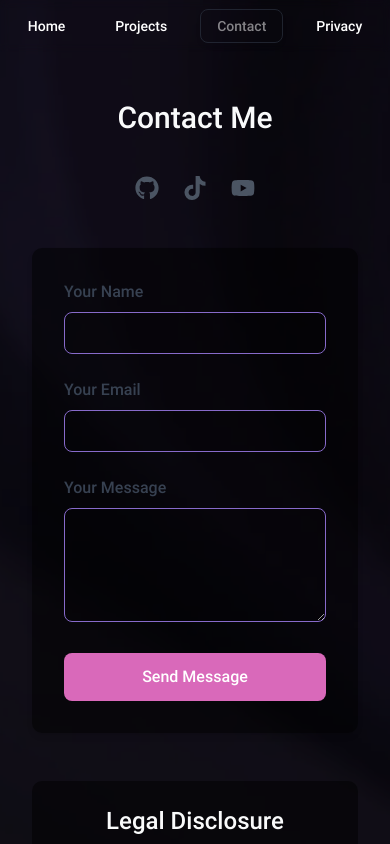
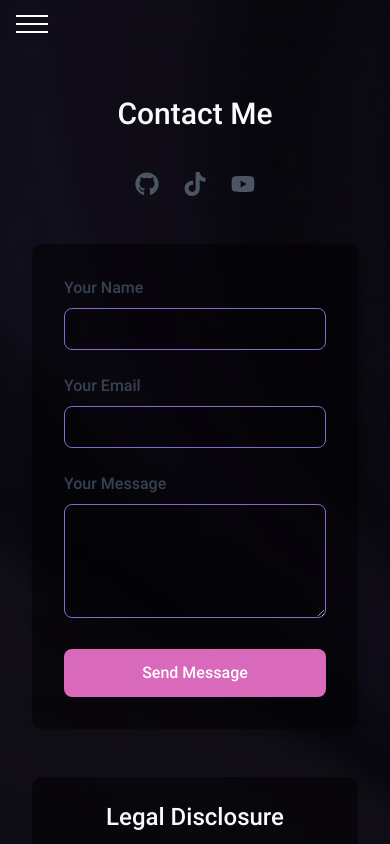
Before and after one commit to tonyharyanto7/tonyharyanto, a Next.js app: page /contact in a window 390 px wide. Shown: the top 844 px of the page. Built offline with nearby package versions, Linux system fonts and the light colour scheme.

Commit message:
feat: hamburger menu - seperate mobile navigation

```diff
--- a/src/components/ui/navbar.jsx
+++ b/src/components/ui/navbar.jsx
@@ -1,11 +1,3 @@
-/**
- * Portfolio
- * Copyright (C) 2024 Maxim (https://github.com/max1mde)
- *
- * This program is free software: you can redistribute it and/or modify
- * it under the terms of the GNU Affero General Public License as published
- * by the Free Software Foundation.
- */
 "use client";
 
 import { useState, useEffect } from "react";
@@ -16,6 +8,7 @@ import { cn } from "@/lib/utils";
 
 export default function Navbar() {
   const [isScrolled, setIsScrolled] = useState(false);
+  const [isMobileMenuOpen, setIsMobileMenuOpen] = useState(false);
   const pathname = usePathname();
 
   useEffect(() => {
@@ -34,30 +27,32 @@ export default function Navbar() {
     };
   }, []);
 
+
+  useEffect(() => {
+    setIsMobileMenuOpen(false);
+  }, [pathname]);
+
+  const enabledPages = Object.entries(config.pages).filter(
+    ([_, pageConfig]) => pageConfig.enabled,
+  );
+
+  const renderNavLinks = (isMobile = false) => (
+    <>
+      {enabledPages.map(([pageName, pageConfig]) => {
+        const isActive = pathname === pageConfig.route;
         return (
-    <nav
-      className={cn(
-        "p-4 sticky top-0 backdrop-blur-sm transition-all duration-200 ease-in-out",
-        isScrolled ? "shadow-xl text-base" : "text-sm",
-        "z-50",
-      )}
-    >
-      <ul className="flex justify-center items-center space-x-4">
-        {Object.entries(config.pages)
-          .filter(([_, pageConfig]) => pageConfig.enabled)
-          .map(([pageName, pageConfig]) => {
-            const isActive = pathname === pageConfig.route;
-
-            return (
-              <li key={pageName}>
+          <li key={pageName} className={isMobile ? "w-60" : ""}>
             <Link
               href={pageConfig.route}
               className={cn(
                 "c-cursor-pointer px-4 py-2 rounded-md border border-transparent transition-all duration-500 ease-in-out",
-                    "text-white font-medium",
+                "text-white font-medium block text-center",
+                isMobile
+                  ? "w-60 mb-2 text-lg border-white hover:bg-gray-700"
+                  : "hover:border-white active:bg-secondary hover:shadow-2xl",
                 isActive
                   ? "hover:bg-gray-700 shadow-md hover:border-white opacity-50 border-gray-700"
-                      : "hover:border-white active:bg-secondary hover:shadow-2xl",
+                  : "",
               )}
             >
               {pageName.charAt(0).toUpperCase() + pageName.slice(1)}
@@ -65,7 +60,62 @@ export default function Navbar() {
           </li>
         );
       })}
+    </>
+  );
+
+  return (
+    <nav
+      className={cn(
+        "p-6 sticky top-0 backdrop-blur-sm transition-all duration-200 ease-in-out",
+        isScrolled && !isMobileMenuOpen ? "shadow-xl text-base" : "text-sm",
+        "z-50",
+      )}
+    >
+      <ul className="hidden md:flex justify-center items-center space-x-4">
+        {renderNavLinks()}
       </ul>
+
+
+      <div className="md:hidden">
+
+        <button
+          onClick={() => setIsMobileMenuOpen(!isMobileMenuOpen)}
+          className="absolute top-2 left-4 z-50 flex flex-col justify-center items-center w-8 h-8 space-y-1.5"
+        >
+          <span
+            className={cn(
+              "w-full h-0.5 bg-white transition-all duration-300",
+              isMobileMenuOpen
+                ? "rotate-45 translate-y-2"
+                : "rotate-0 translate-y-0",
+            )}
+          />
+          <span
+            className={cn(
+              "w-full h-0.5 bg-white transition-all duration-300",
+              isMobileMenuOpen ? "opacity-0" : "opacity-100",
+            )}
+          />
+          <span
+            className={cn(
+              "w-full h-0.5 bg-white transition-all duration-300",
+              isMobileMenuOpen
+                ? "-rotate-45 -translate-y-2"
+                : "rotate-0 translate-y-0",
+            )}
+          />
+        </button>
+
+
+        {isMobileMenuOpen && (
+          <ul
+            className="fixed top-0 left-0 w-full h-screen bg-black/90 flex flex-col
+            justify-center items-center space-y-6 z-40 animate-fade-in"
+          >
+            {renderNavLinks(true)}
+          </ul>
+        )}
+      </div>
     </nav>
   );
 }
```
Lines whose indentation alone changed are shown as unchanged.
